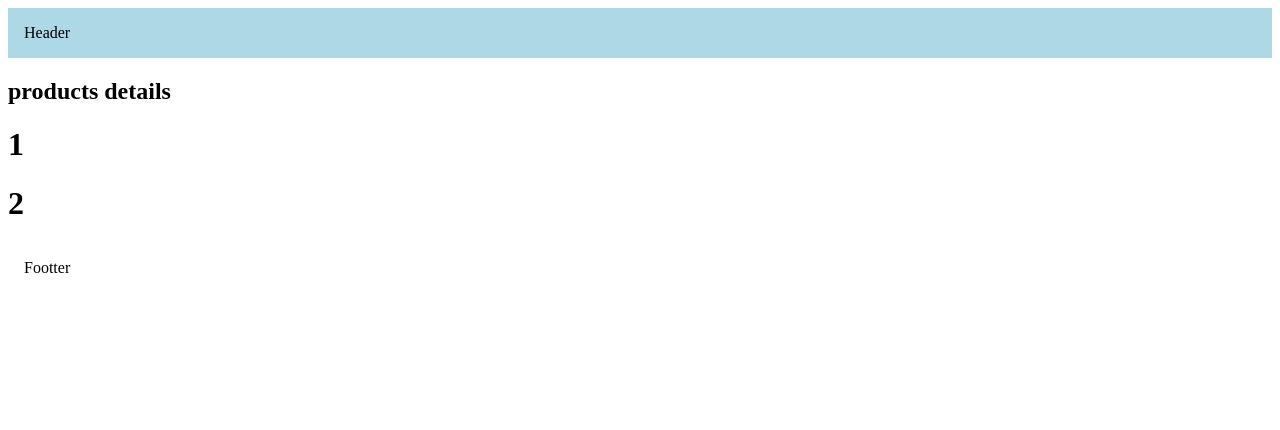
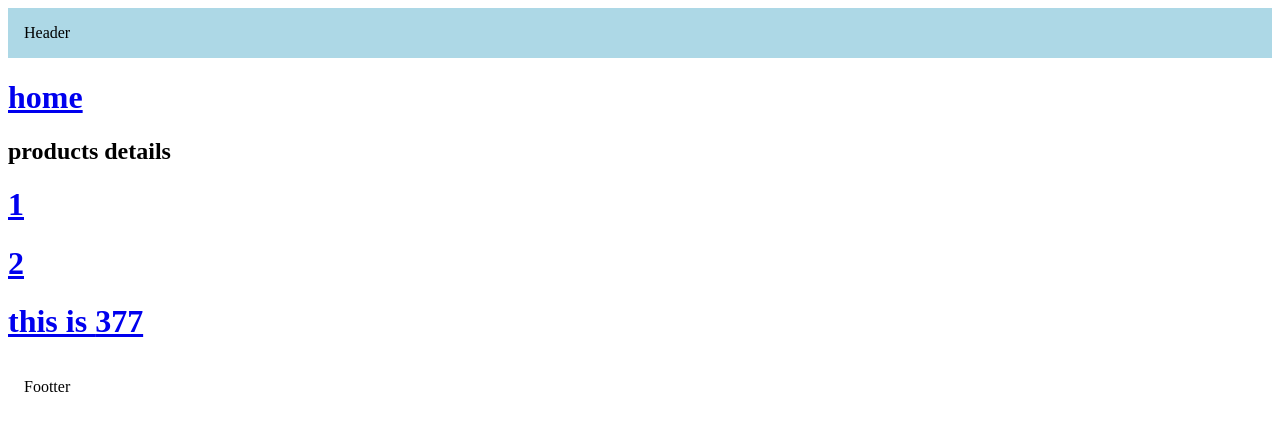
Before and after one commit to Gokulsuresh1918/NEXT-JS, a Next.js app in the folder Routing/: page /products in a window 1280 px wide. Shown: the top 430 px of the page. Built offline with nearby package versions, Linux system fonts and the light colour scheme.

Commit message:
link component navigation

```diff
--- a/Routing/src/app/products/page.tsx
+++ b/Routing/src/app/products/page.tsx
@@ -1,9 +1,14 @@
+import Link from "next/link"
+
 export default function products(){
+    const id=377
     return (
         <>
+        <Link href='/'><h1>home</h1></Link>
         <h2>products details</h2>
-        <h1>1</h1>
-        <h1>2</h1>
+        <h1><Link href='/products/1'>1</Link> </h1>
+        <h1><Link href='/products/2'>2</Link> </h1>
+        <h1><Link href={`products/${id}`}>this is {id}</Link> </h1>
         </>
     )
 }
```
Also changed, not shown: Routing/src/app/page.tsx (+10 -1 lines).
